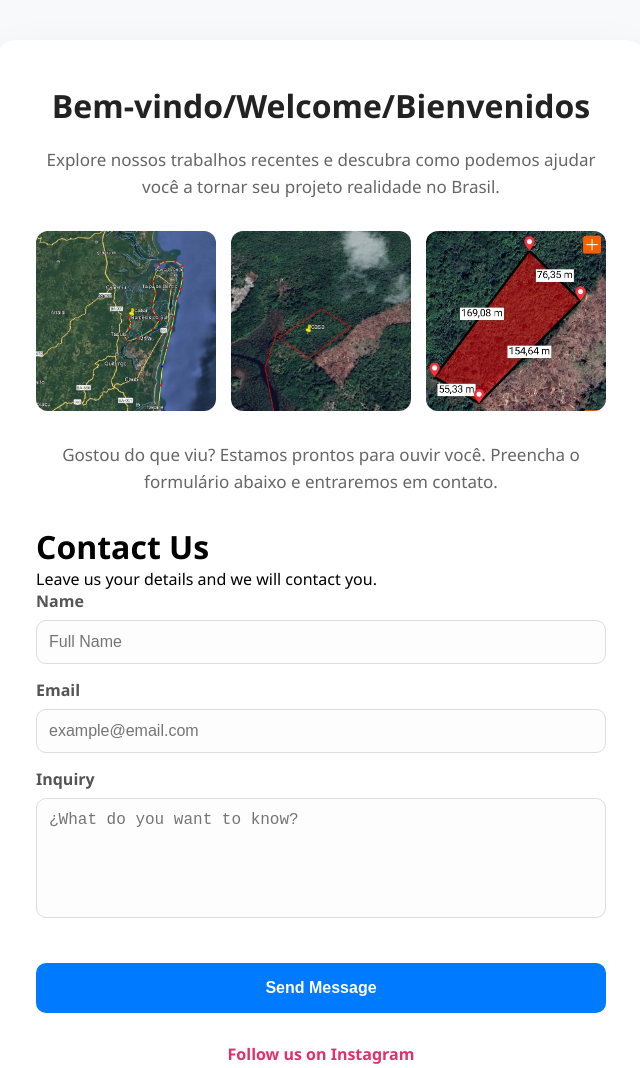
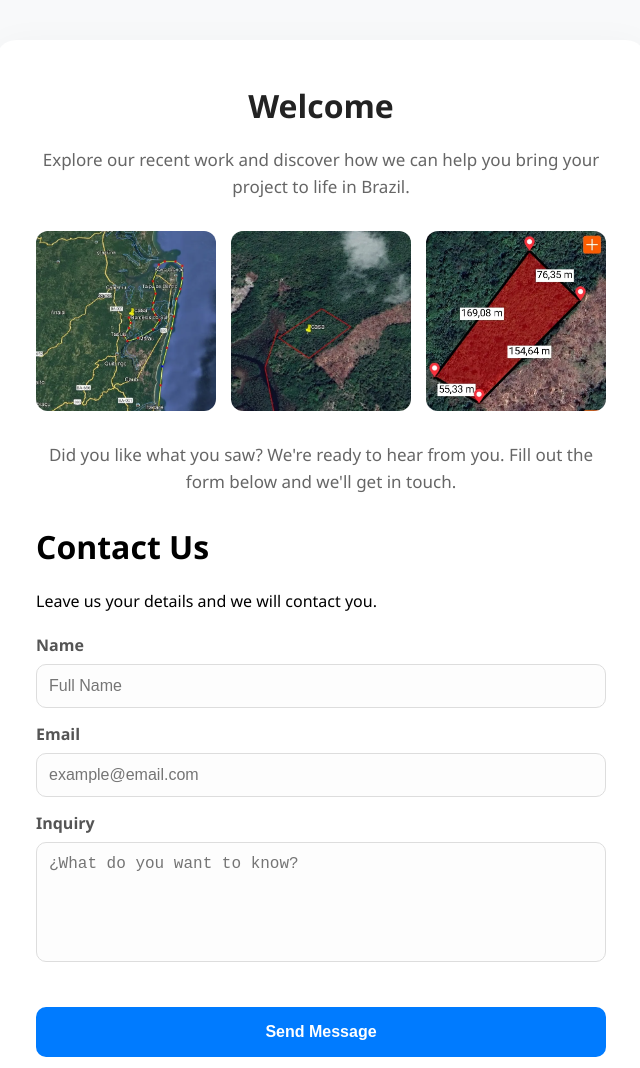
Before and after one commit to Manodascripto/Bottest, a plain HTML site: page index.html in a window 1280 px wide. Shown: the top 1068 px of the page, without its empty margins (319-959 px from the left). Drawn offline with Linux system fonts and the light colour scheme.

Commit message:
cambios al idioma
cambios en idex, espacios e idioma

```diff
--- a/index.html
+++ b/index.html
@@ -113,8 +113,8 @@
 
     <!-- 1. TEXTO SUPERIOR -->
     <div class="seccion-texto">
-        <h1>Bem-vindo/Welcome/Bienvenidos</h1>
-        <p>Explore nossos trabalhos recentes e descubra como podemos ajudar você a tornar seu projeto realidade no Brasil.</p>
+        <h1>Welcome</h1>
+        <p>Explore our recent work and discover how we can help you bring your project to life in Brazil.</p>
     </div>
 
     <!-- 2. GALERÍA DE 3 FOTOS -->
@@ -126,12 +126,13 @@
 
     <!-- 3. TEXTO INTERMEDIO -->
     <div class="seccion-texto">
-        <p>Gostou do que viu? Estamos prontos para ouvir você. Preencha o formulário abaixo e entraremos em contato.</p>
+        <p>Did you like what you saw? We're ready to hear from you. Fill out the form below and we'll get in touch.</p>
     </div>
     <div class="content">
         <h1>Contact Us</h1>
+		<p><br></p>
         <p>Leave us your details and we will contact you.</p>
-
+		<p><br></p>
         <form id="form-consulta">
             <div class="form-group">
                 <label>Name</label>
@@ -170,7 +171,7 @@
         /*
         // Validación básica de Captcha
         if (grecaptcha.getResponse().length === 0) {
-            alert("Por favor confirma que no eres un robot");
+            alert("Please confirm that you are not a robot");
             return;
         }
 		*/
@@ -193,7 +194,7 @@
                 btn.innerText = "Send Message";
                 btn.disabled = false;
             })
-            .catch(err => alert("Error al enviar: " + err.message));
+            .catch(err => alert("Error sending: " + err.message));
     });
 </script>
 
```
